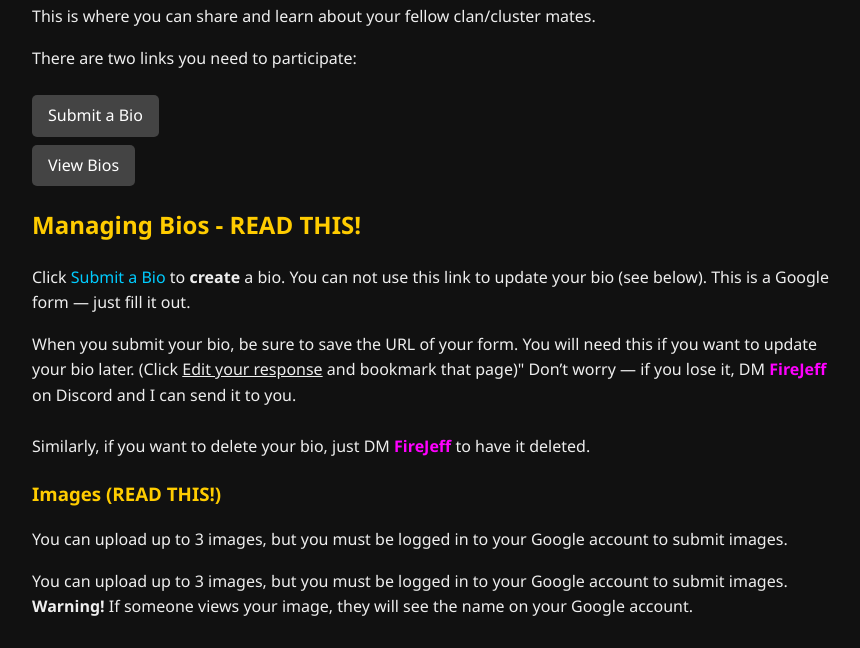
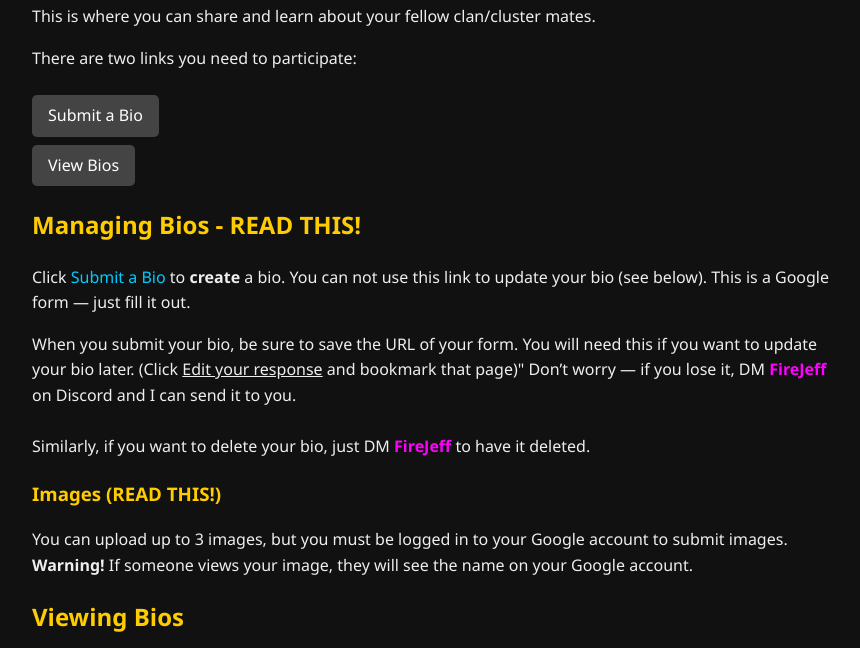
Before and after one commit to jeffweaver25/MisfitsBios, a plain HTML site: page bios-help.html in a window 1280 px wide. Shown: the part 122-770 px from the top of the page, without its empty margins (208-1068 px from the left). Drawn offline with Linux system fonts and the light colour scheme.

Commit message:
Update bios-help.html

```diff
--- a/bios-help.html
+++ b/bios-help.html
@@ -77,13 +77,10 @@
   </p>
 
   <h3>Images (READ THIS!)</h3>
+
   You can upload up to 3 images, but you must be logged in to your Google account to submit images.
-
-  <p>
-    You can upload up to 3 images, but you must be logged in to your Google account to submit images.
-    <br />
-    <strong>Warning!</strong> If someone views your image, they will see the name on your Google account.
-  </p>
+  <br />
+  <strong>Warning!</strong> If someone views your image, they will see the name on your Google account.
 
   <h2>Viewing Bios</h2>
 
```
